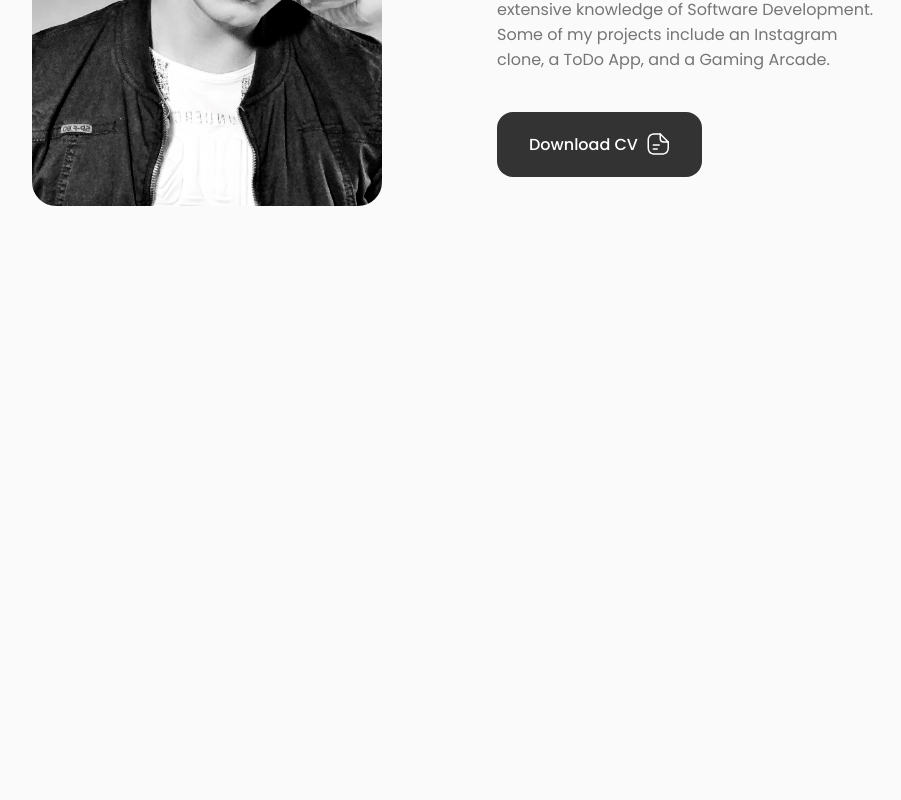
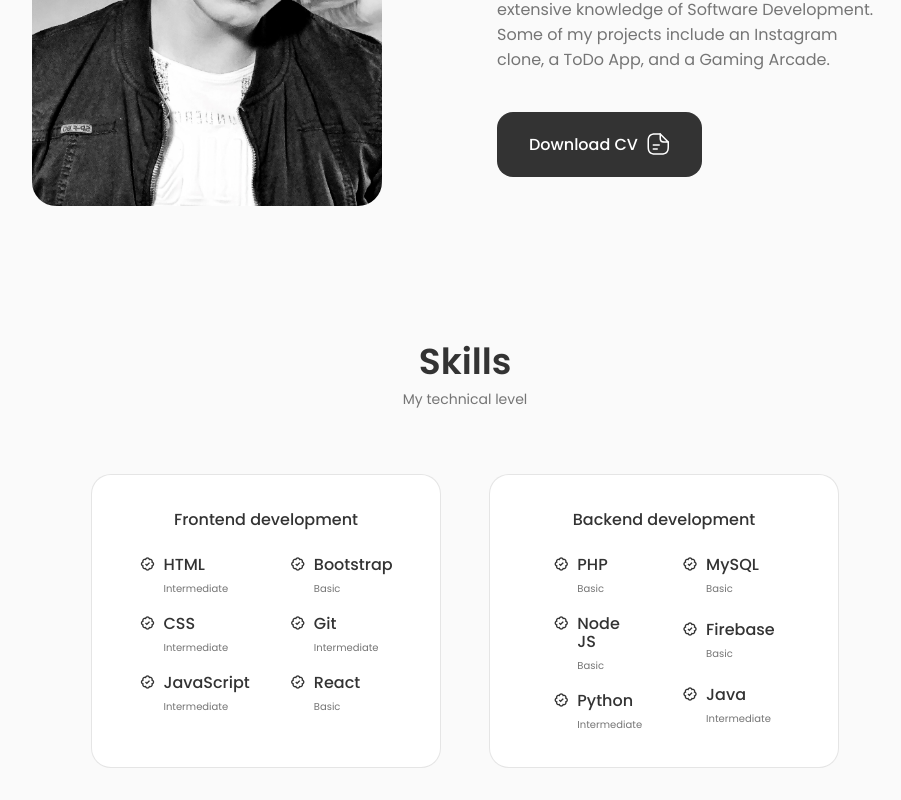
Before and after one commit to jonap22/personal-portfolio, a React (Create React App) app: page / in a window 1280 px wide. Shown: the part 1263-2063 px from the top of the page, without its empty margins (175-1076 px from the left). Before the commit the page ends 1501 px from the top, so only its background shows below. Built offline with nearby package versions, Linux system fonts and the light colour scheme.

Commit message:
Feat: Skills Component
Skills component added on components folder. Within the components folder the Backend.jsx, Frontend.jsx, Skills.jsx and skills.css files were added. The component has a responsive design.

```diff
--- a/src/App.js
+++ b/src/App.js
@@ -3,6 +3,7 @@
 import Header from './components/header/Header';
 import Home from './components/home/Home';
 import About from './components/about/About';
+import Skills from './components/skills/Skills';
 
 const App = () => {
   return (
@@ -12,6 +13,7 @@
     <main className='main'>
       <Home />
       <About />
+      <Skills />
     </main>
     </>
   );
--- /dev/null
+++ b/src/components/skills/Backend.jsx
@@ -0,0 +1,95 @@
+import React from 'react'
+
+const Backend = () => {
+  return (
+    <div className="skills__content">
+        <h3 className="skills__title">Backend development</h3>
+
+        <div className="skills__box">
+            <div className="skills__group">
+                <div className="skills__data">
+                    <i class="bx bx-badge-check"></i>
+
+                    <div>
+                        <h3 className="skills__name">
+                            PHP
+                        </h3>
+                        <span className="skills__level">
+                            Basic
+                        </span>
+                    </div>
+                </div>
+
+                <div className="skills__data">
+                    <i class="bx bx-badge-check"></i>
+
+                    <div>
+                        <h3 className="skills__name">
+                            Node JS
+                        </h3>
+                        <span className="skills__level">
+                            Basic
+                        </span>
+                    </div>
+                </div>
+
+                <div className="skills__data">
+                    <i class="bx bx-badge-check"></i>
+
+                    <div>
+                        <h3 className="skills__name">
+                            Python
+                        </h3>
+                        <span className="skills__level">
+                            Intermediate
+                        </span>
+                    </div>
+                </div>
+            </div>
+
+            <div className="skills__group">
+                <div className="skills__data">
+                    <i class="bx bx-badge-check"></i>
+
+                    <div>
+                        <h3 className="skills__name">
+                            MySQL
+                        </h3>
+                        <span className="skills__level">
+                            Basic
+                        </span>
+                    </div>
+                </div>
+
+                <div className="skills__data">
+                    <i class="bx bx-badge-check"></i>
+
+                    <div>
+                        <h3 className="skills__name">
+                            Firebase
+                        </h3>
+                        <span className="skills__level">
+                            Basic
+                        </span>
+                    </div>
+                </div>
+
+                <div className="skills__data">
+                    <i class="bx bx-badge-check"></i>
+
+                    <div>
+                        <h3 className="skills__name">
+                            Java
+                        </h3>
+                        <span className="skills__level">
+                            Intermediate
+                        </span>
+                    </div>
+                </div>
+            </div>
+        </div>
+    </div>
+  )
+}
+
+export default Backend
--- /dev/null
+++ b/src/components/skills/Frontend.jsx
@@ -0,0 +1,95 @@
+import React from 'react'
+
+const Frontend = () => {
+  return (
+    <div className="skills__content">
+        <h3 className="skills__title">Frontend development</h3>
+
+        <div className="skills__box">
+            <div className="skills__group">
+                <div className="skills__data">
+                    <i class="bx bx-badge-check"></i>
+
+                    <div>
+                        <h3 className="skills__name">
+                            HTML
+                        </h3>
+                        <span className="skills__level">
+                            Intermediate
+                        </span>
+                    </div>
+                </div>
+
+                <div className="skills__data">
+                    <i class="bx bx-badge-check"></i>
+
+                    <div>
+                        <h3 className="skills__name">
+                            CSS
+                        </h3>
+                        <span className="skills__level">
+                            Intermediate
+                        </span>
+                    </div>
+                </div>
+
+                <div className="skills__data">
+                    <i class="bx bx-badge-check"></i>
+
+                    <div>
+                        <h3 className="skills__name">
+                            JavaScript
+                        </h3>
+                        <span className="skills__level">
+                            Intermediate
+                        </span>
+                    </div>
+                </div>
+            </div>
+
+            <div className="skills__group">
+                <div className="skills__data">
+                    <i class="bx bx-badge-check"></i>
+
+                    <div>
+                        <h3 className="skills__name">
+                            Bootstrap
+                        </h3>
+                        <span className="skills__level">
+                            Basic
+                        </span>
+                    </div>
+                </div>
+
+                <div className="skills__data">
+                    <i class="bx bx-badge-check"></i>
+
+                    <div>
+                        <h3 className="skills__name">
+                            Git
+                        </h3>
+                        <span className="skills__level">
+                            Intermediate
+                        </span>
+                    </div>
+                </div>
+
+                <div className="skills__data">
+                    <i class="bx bx-badge-check"></i>
+
+                    <div>
+                        <h3 className="skills__name">
+                            React
+                        </h3>
+                        <span className="skills__level">
+                            Basic
+                        </span>
+                    </div>
+                </div>
+            </div>
+        </div>
+    </div>
+  )
+}
+
+export default Frontend
--- /dev/null
+++ b/src/components/skills/Skills.jsx
@@ -0,0 +1,21 @@
+import React from 'react'
+import "./skills.css";
+import Frontend from './Frontend';
+import Backend from './Backend';
+
+const Skills = () => {
+  return (
+    <section className="skills section" id="skills">
+        <h2 className="section__title">Skills</h2>
+        <span className="section__subtitle">My technical level</span>
+
+        <div className="skills__container container grid">
+            <Frontend />
+
+            <Backend />
+        </div>
+    </section>
+  )
+}
+
+export default Skills
--- /dev/null
+++ b/src/components/skills/skills.css
@@ -0,0 +1,82 @@
+.skills__container {
+    grid-template-columns: repeat(2, 350px);
+    column-gap: 3rem;
+    justify-content: center;
+}
+
+.skills__content {
+    background-color: var(--container-color);
+    border: 1px solid rgba(0, 0, 0, 0.1);
+    padding: 2rem 4rem;
+    border-radius: 1.25rem;
+}
+
+.skills__title {
+    font-size: var(--normal-font-size);
+    font-weight: var(--font-medium);
+    text-align: center;
+    margin-bottom: var(--mb-1-5);
+}
+
+.skills__box {
+    display: flex;
+    justify-content: center;
+    column-gap: 2.5rem;
+}
+
+.skills__group {
+    display: grid;
+    align-items: flex-start;
+    row-gap: 1rem;
+}
+
+.skills__data {
+    display: flex;
+    column-gap: 0.5rem;
+}
+
+.skills .bx-badge-check {
+    font-size: 1rem;
+    color: var(--title-color);
+}
+
+.skills__name {
+    font-size: var(--normal-font-size);
+    font-weight: var(--font-medium);
+    line-height: 18px;
+}
+
+.skills__level {
+    font-size: var(--tiny-font-size);
+}
+
+/* BREAKPOINTS */
+/* For large devices */
+@media screen and (max-width: 992px) {
+    .skills__container {
+        grid-template-columns: max-content;
+        row-gap: 2rem;
+    }
+}
+
+/* For medium devices */
+@media screen and (max-width: 576px) {
+    .skills__container {
+        grid-template-columns: 1fr;
+    }
+
+    .skills__content {
+        padding: 1.5rem;
+    }
+}
+
+/* For small devices */
+@media screen and (max-width: 350px) {
+    .skills__box {
+        column-gap: 1.25rem;
+    }
+
+    .skills__name {
+        font-size: var(--small-font-size);
+    }
+}
```
